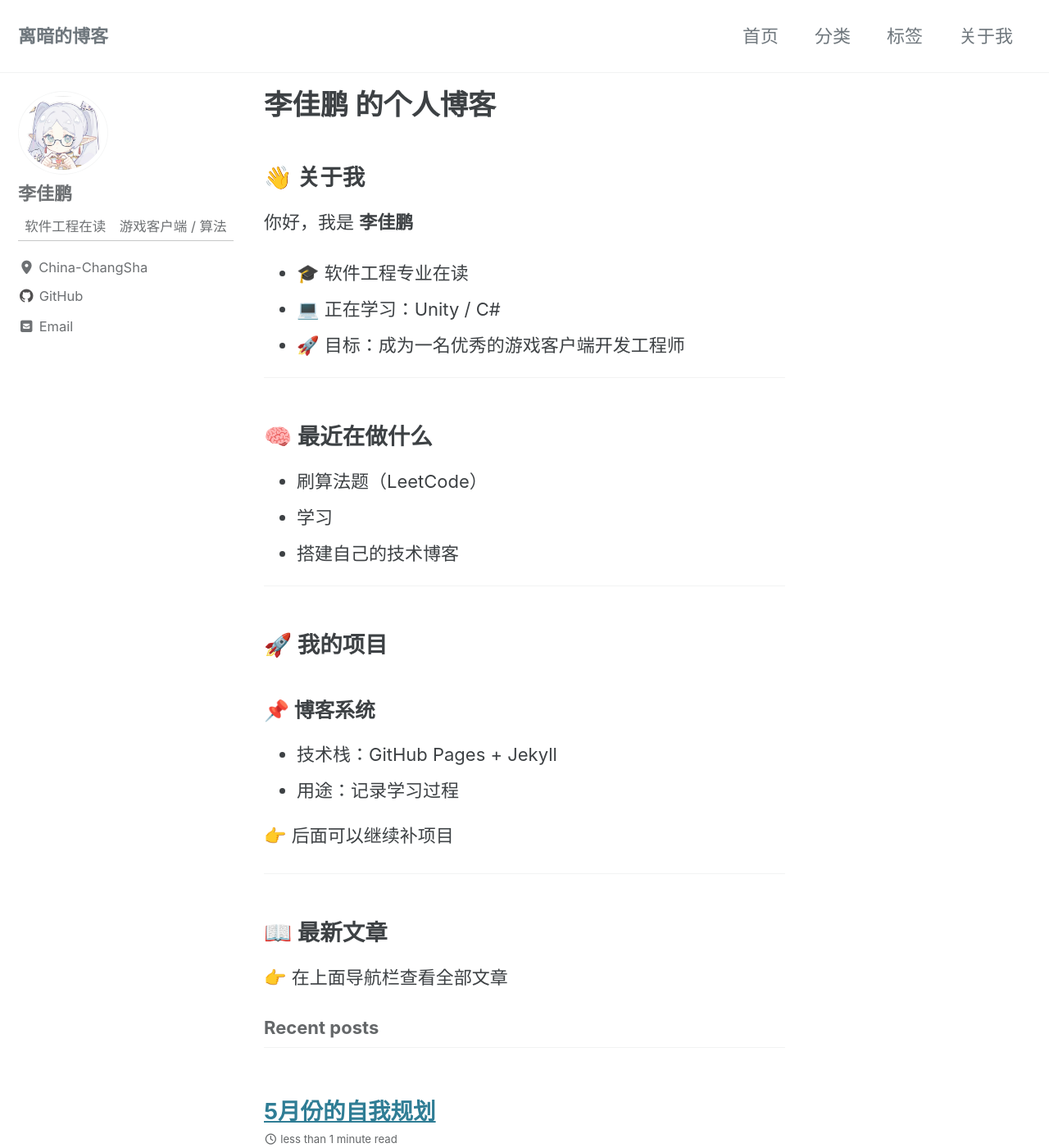
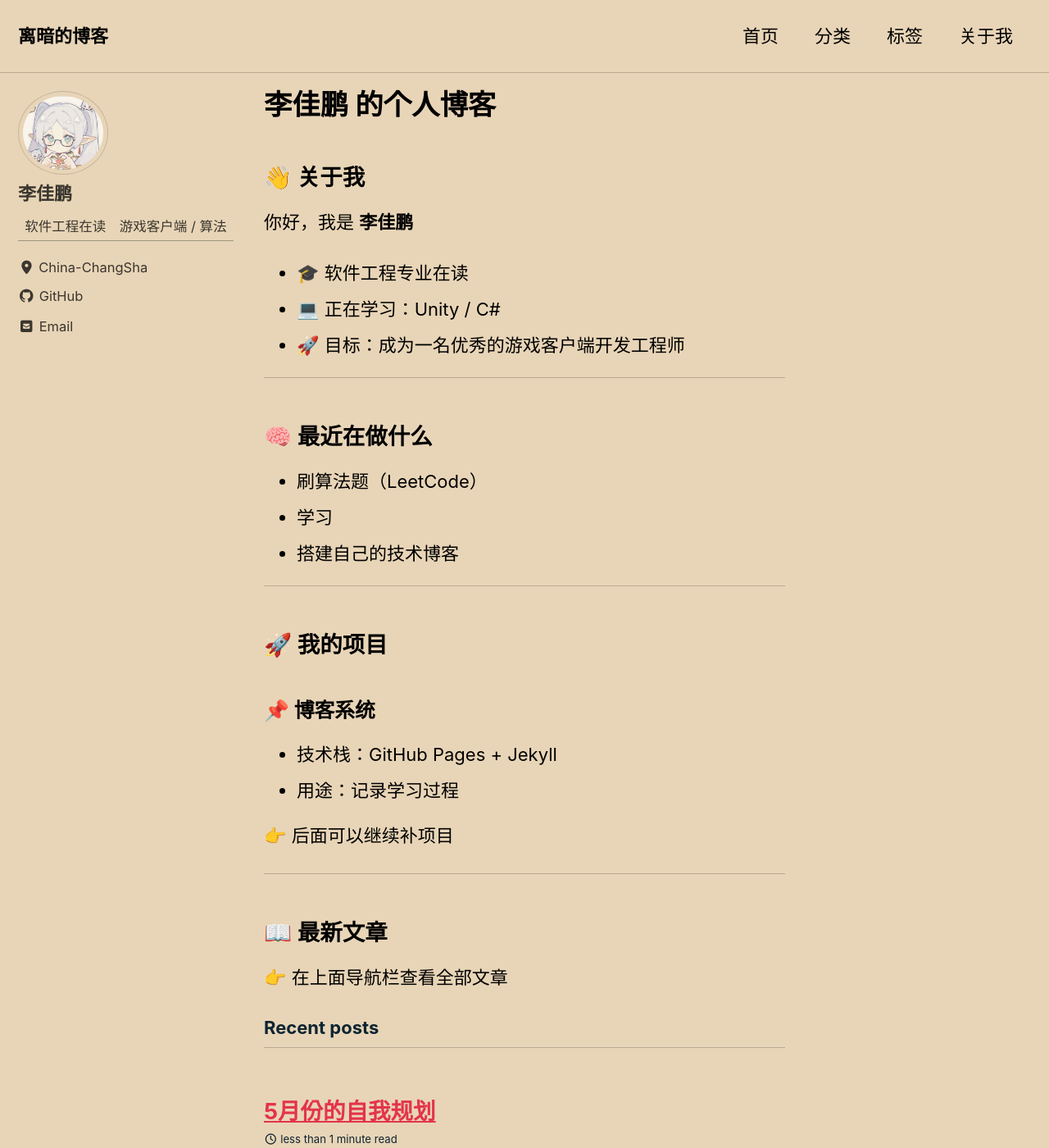
Before and after one commit to LJP3315/LJP3315.github.io, a Jekyll site: the page built from index.md, in a window 1280 px wide and 1400 px high. Shown: the whole window at 82% size. Built offline with Jekyll 4.4.1, drawn with Linux system fonts in a browser that asks for light colours; cached includes are drawn as plain includes.

Commit message:
修改了主题

```diff
--- a/_config.yml
+++ b/_config.yml
@@ -12,7 +12,7 @@
 
 # theme                  : "minimal-mistakes-jekyll"
 # remote_theme           : "mmistakes/minimal-mistakes"
-minimal_mistakes_skin    : "default" # "air", "aqua", "contrast", "dark", "dirt", "neon", "mint", "plum", "sunrise", "catppuccin_latte", "catppuccin_mocha"
+minimal_mistakes_skin    : "sunrise" # "air", "aqua", "contrast", "dark", "dirt", "neon", "mint", "plum", "sunrise", "catppuccin_latte", "catppuccin_mocha"
 
 # Site Settings
 locale                   : "en-US"
```
